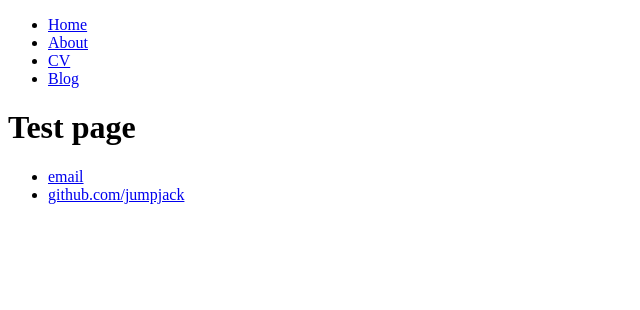
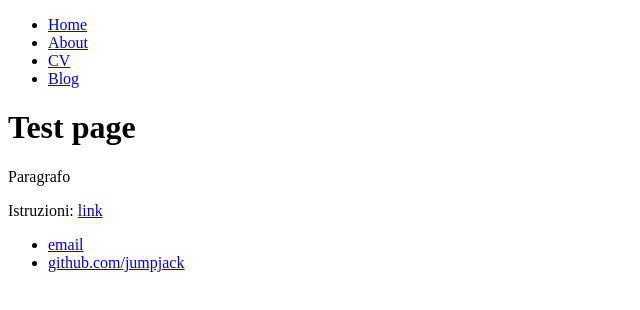
Before and after one commit to jumpjack/jumpjack.github.io, a plain HTML site: page index.html in a window 1280 px wide. Shown: the whole page, without its empty margins (0-640 px from the left). Drawn offline with Linux system fonts and the light colour scheme.

Commit message:
Update index.html

```diff
--- a/index.html
+++ b/index.html
@@ -15,7 +15,8 @@
 		<div class="container">
     		<div class="blurb">
         		<h1>Test page</h1>
-				<pParagrafo</a></p>
+				<p>Paragrafo</a></p>
+		Istruzioni: <a href="http://jmcglone.com/guides/github-pages/">link</a><br>
     		</div><!-- /.blurb -->
 		</div><!-- /.container -->
 		<footer>
```
